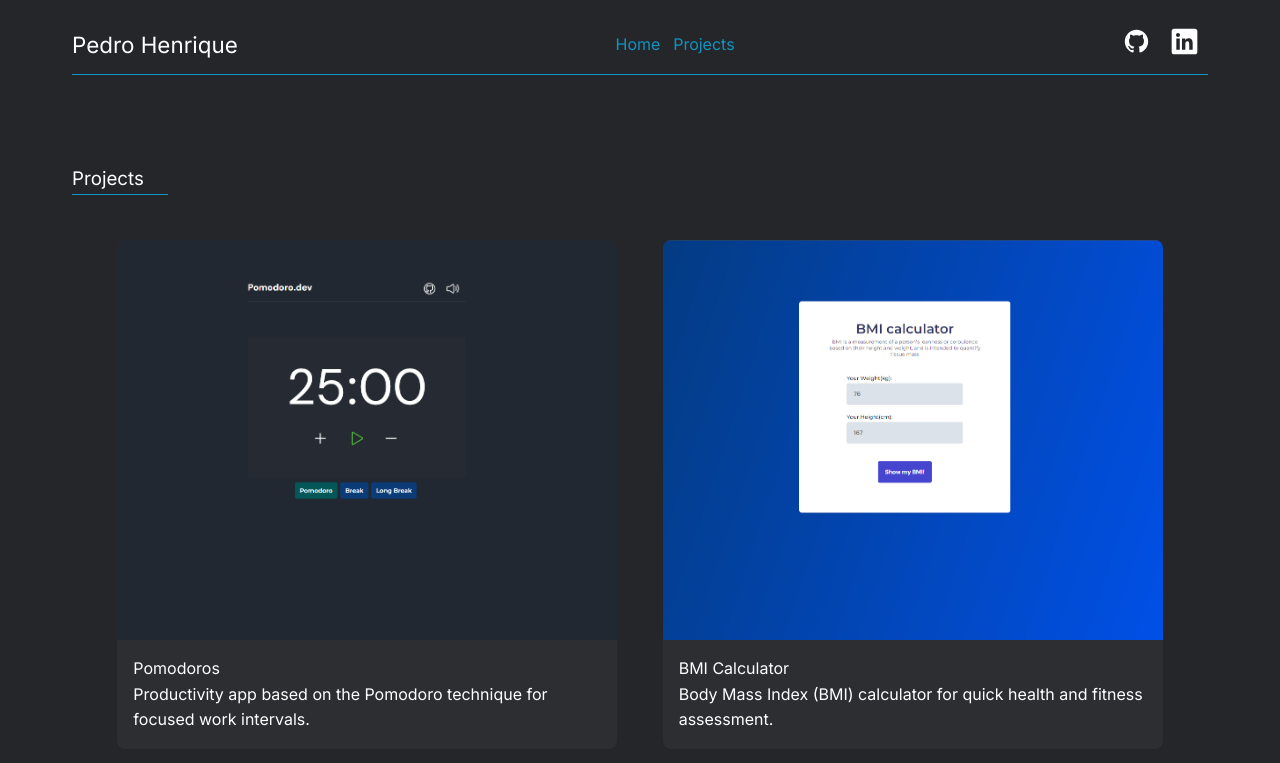
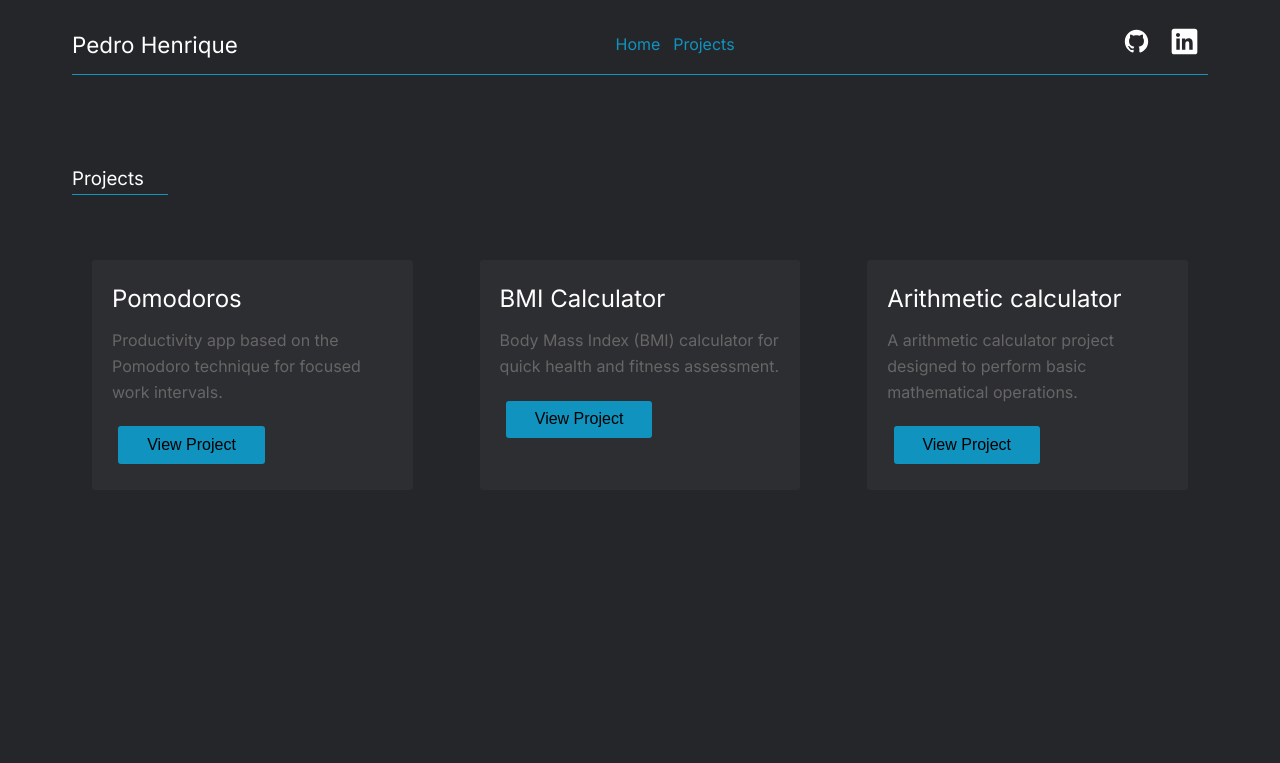
Before and after one commit to pedrohenrique11/portifolio, a Vue app: page /projects in a window 1280 px wide. Shown: the top 763 px of the page. Built offline with nearby package versions, Linux system fonts and the light colour scheme.

Commit message:
refactor: Project card style

```diff
--- a/src/components/MyProjects.vue
+++ b/src/components/MyProjects.vue
@@ -12,8 +12,7 @@ export default {
             cards: [
                 {title: "Pomodoros", text: "Productivity app based on the Pomodoro technique for focused work intervals.", link: "https://github.com/pedrohenrique11/Pomodoros", img: Pomodoros},
                 {title: "BMI Calculator", text: "Body Mass Index (BMI) calculator for quick health and fitness assessment.", link: "https://github.com/pedrohenrique11/BMI-Calculator", img: BMI},
-                {title: "Arithmetic calculator", text: "Simple calculator for basic arithmetic operations.", link: "https://github.com/pedrohenrique11/calculadora_aritmetica/tree/main", img: Calculadora},
-                {title: "Guessing game", text: "Fun game to guess a random number within a specified range.", link: "https://github.com/pedrohenrique11/guessing-game", img:"", }
+                {title: "Arithmetic calculator", text: "A arithmetic calculator project designed to perform basic mathematical operations.", link: "https://github.com/pedrohenrique11/calculadora_aritmetica/tree/main", img: Calculadora}
             	]
         }
     }
@@ -30,14 +29,23 @@ export default {
 .content {
   display: flex;
   flex-wrap: wrap;
-        justify-content: space-evenly;
+  justify-content: space-between;
+}
 
+.card {
+  flex: 0 1 calc(30% - 20px);
+  margin: 20px;
 }
 
 @media (max-width: 1100px) {
-        .content {
-            flex-direction: column;
-            align-items: center;
+    .card {
+      flex-basis: calc(50% - 20px);
+    }
+}
+
+@media (max-width: 600px) {
+  .card {
+    flex-basis: calc(100% - 20px);
   }
 }
 </style>
--- a/src/components/ProjectCard.vue
+++ b/src/components/ProjectCard.vue
@@ -1,58 +1,62 @@
 <script>
+import TheButtons from './TheButtons.vue';
+
     export default {
     props: {
-            link: String,
-            title: String,
-            text: String,
-            img: String
+        title: {
+            type: String,
+            required: true
+        },
+        text: {
+            type: String,
+            required: true
+        },
+        link: {
+            type: String,
+            default: 'Saiba Mais'
         }
+    },
+    components: { TheButtons }
 }
 </script>
-
 <template>
-    <a :href="link" class="project-link">
-        <div class="project-container">
-            <img :src="img" :alt="title" class="project-image">
-            <div class="project-info">
-                <h4>{{ title }}</h4>
-                <p>{{ text }}</p>
+    <div class="card">
+      <div class="card-content">
+        <h2 class="card-title">{{ title }}</h2>
+        <p class="card-text">{{ text }}</p>
+        <a :href="link">
+            <TheButtons title="View Project" />
+        </a>
       </div>
     </div>
-    </a>
 </template>
 
 <style scoped>
-.project-link {
-    max-width: 500px;
+  .card-container {
+    perspective: 1000px;
+  }
+  .card {
     padding: 0;
-    text-decoration: none;
+    border-radius: 3px;
+    background-color: var(--primary-dark-color);
+    overflow: hidden;
+
   }
-
-.project-container {
-    display: flex;
-    flex-direction: column;
-    padding: 0;
-    margin-bottom: 1rem;
-    color: #fff;
-    background-color: #2D2E32;
-    border-radius: 8px;
-    overflow: hidden;
-    transition: transform 0.3s ease;
+  .card:hover {
+    box-shadow: 0 4px 8px rgba(0, 0, 0, 0.1);
   }
-
-.project-container:hover {
-    color: var(--secondary-color);
-    transform: translateY(-5px);
+  .card-content {
+    padding: 20px;
   }
-
-.project-image {
-    height: 400px;
-    width: 100%;
-    object-fit: cover;
+  .card-title {
+    font-size: 1.5rem;
+    margin-bottom: 10px;
   }
-
-.project-info {
-    padding: 1rem;
+  .card-text {
+    margin-bottom: 15px;
+    color: #666;
   }
-
+  a {
+    text-align: center;
+  }
 </style>
```
Also changed, not shown: src/components/imgs/BMI.png, src/components/imgs/pomodoros.png. Lines whose indentation alone changed are shown as unchanged.
